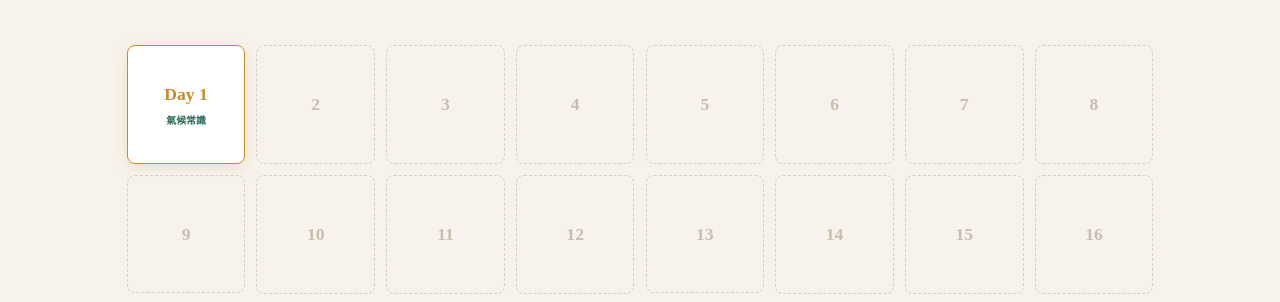
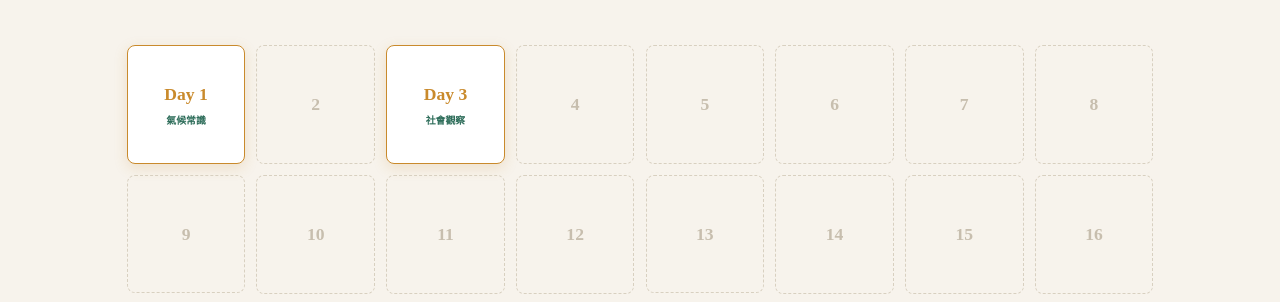
Before and after one commit to 2006ting605/2026-summer-course, a plain HTML site: page index.html in a window 1280 px wide. Shown: the part 736-1038 px from the top of the page. Drawn offline with Linux system fonts and the light colour scheme.

Commit message:
Add files via upload

```diff
--- a/index.html
+++ b/index.html
@@ -272,8 +272,9 @@
   // ------------------------------------------------------------
   const TOTAL_DAYS = 60;
   const days = [
-    { day: 1, title: "聖嬰現象 El Niño", file: "day1-el-nino.html", tag: "氣候常識" }
+    { day: 1, title: "聖嬰現象 El Niño", file: "day1-el-nino.html", tag: "氣候常識" },
     // { day: 2, title: "颱風分級標準", file: "day2-typhoon.html", tag: "氣候常識" },
+    { day: 3, title: "從漢江奇蹟到N拋世代", file: "day3-korea-generations.html", tag: "社會觀察" }
   ];
 
   const dayMap = {};
```
